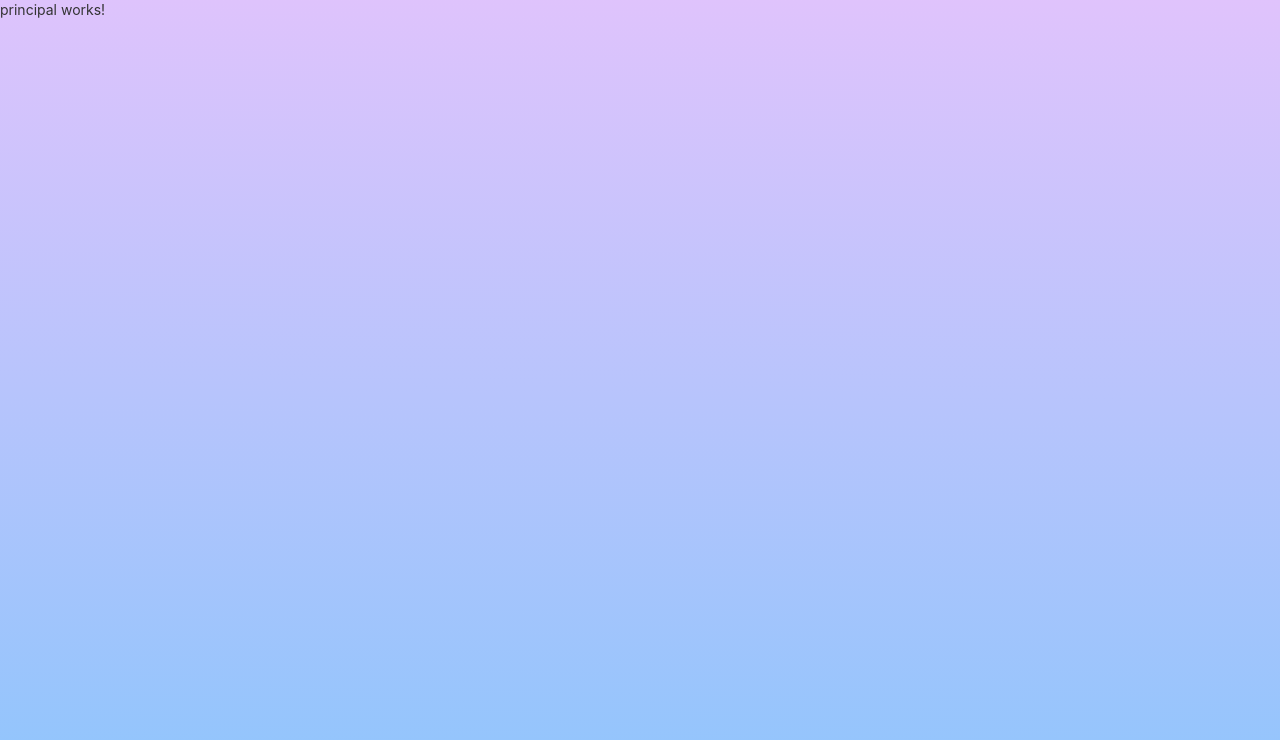
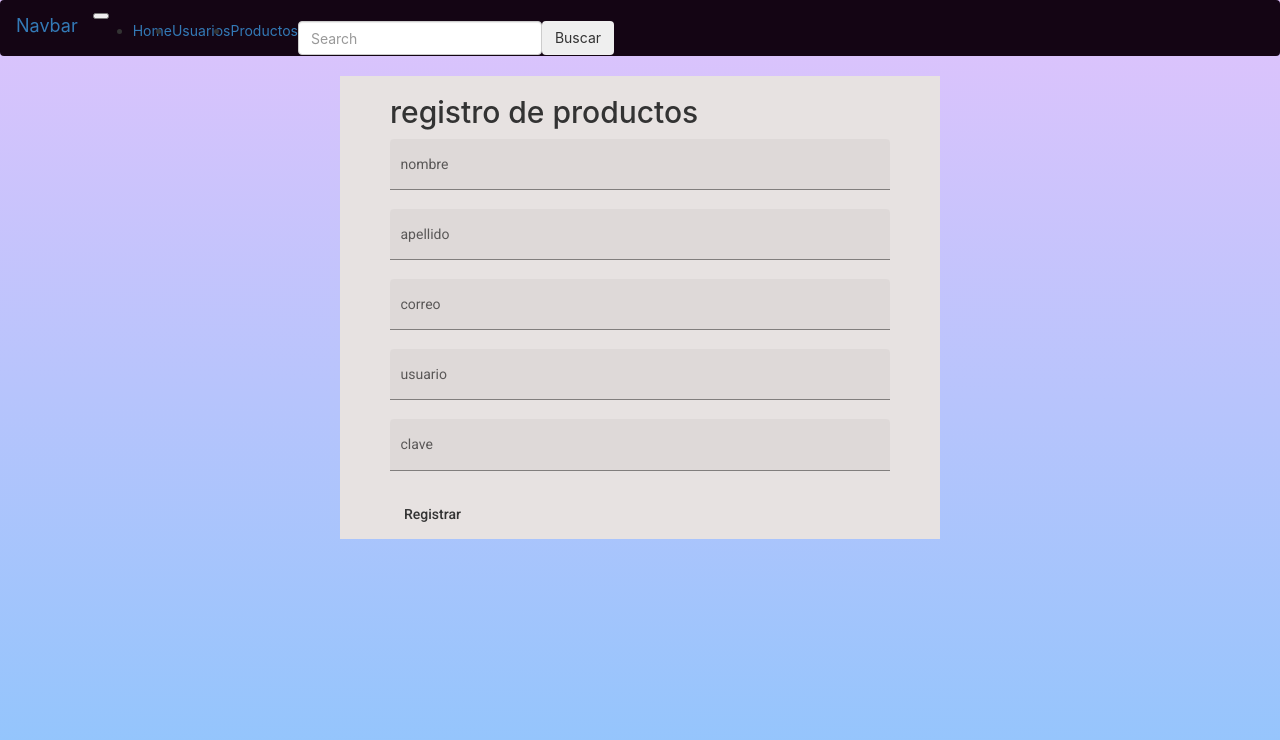
Before and after one commit to penayoalbi/MiTiendaConAngular, an Angular app: page /principal in a window 1280 px wide. Shown: the top 740 px of the page. Built offline with nearby package versions, Linux system fonts and the light colour scheme.

Commit message:
principal

```diff
--- a/src/app/Componentes/login/login.component.html
+++ b/src/app/Componentes/login/login.component.html
@@ -23,10 +23,10 @@
 
       <!-- Remind Passowrd -->
       <div id="formFooter">
-        <a class="underlineHover" href="#">Registrate!</a>
+        <a class="underlineHover" href="nuevo">Registrate!</a>
       </div>
       <div id="formFooter">
-        <a class="underlineHover" href="#">Recuperar Password?</a>
+        <a class="underlineHover" href="**">Recuperar Password?</a>
       </div>
 
     </div>
--- a/src/app/Componentes/principal/principal.component.css
+++ b/src/app/Componentes/principal/principal.component.css
@@ -0,0 +1,63 @@
+/*input[type=button], input[type=submit], input[type=reset]  {
+    padding: 10px 40px;
+    background-color: #56baed;
+    border: none;
+    color: white;
+    padding: 15px 80px;
+    text-align: center;
+    text-decoration: none;
+    display: inline-block;
+    text-transform: uppercase;
+    font-size: 13px;
+    -webkit-box-shadow: 0 10px 30px 0 rgba(95,186,233,0.4);
+    box-shadow: 0 10px 30px 0 rgba(95,186,233,0.4);
+    -webkit-border-radius: 5px 5px 5px 5px;
+    border-radius: 5px 5px 5px 5px;
+    margin: 5px 20px 40px 20px;
+    -webkit-transition: all 0.3s ease-in-out;
+    -moz-transition: all 0.3s ease-in-out;
+    -ms-transition: all 0.3s ease-in-out;
+    -o-transition: all 0.3s ease-in-out;
+    transition: all 0.3s ease-in-out;
+  }
+
+  input[type=button]:hover, input[type=submit]:hover, input[type=reset]:hover  {
+    background-color: #39ace7;
+  }
+
+input[type=button]:active, input[type=submit]:active, input[type=reset]:active  {
+    -moz-transform: scale(0.95);
+    -webkit-transform: scale(0.95);
+    -o-transform: scale(0.95);
+    -ms-transform: scale(0.95);
+    transform: scale(0.95);
+  }
+*/
+  .body{
+    display: flex;
+    height: 100%;
+    width: 100%;
+    max-width: 600px;
+    margin: 0 auto;
+    justify-content: center;
+    align-items: center;
+    background-color: #e7e2e1
+  }
+  .login-form {
+    min-width: 350px;
+    max-width: 500px;
+    width: 100%;
+  }
+  .login-form button {
+    padding: 0.5em 1em;
+    border: none;
+    cursor: pointer;
+  }
+
+  .full-width {
+    width: 100%;
+  }
+
+  .example-container .mat-form-field + .mat-form-field {
+    margin-left: 8px;
+  }
--- a/src/app/Componentes/principal/principal.component.html
+++ b/src/app/Componentes/principal/principal.component.html
@@ -1 +1,77 @@
-<p>principal works!</p>
+
+<nav class=" navbar navbar-light" style="background-color: #140514">
+  <button class="navbar-toggler" type="button" data-toggle="collapse" data-target="#navbarTogglerDemo03" aria-controls="navbarTogglerDemo03" value="Buscar" aria-expanded="false" aria-label="Toggle navigation">
+    <span class="navbar-toggler-icon"></span>
+  </button>
+  <a class="navbar-brand" href="#">Navbar</a>
+  <div class="collapse navbar-collapse" id="navbarTogglerDemo03">
+    <ul class="navbar-nav mr-auto mt-2 mt-lg-0">
+      <li class="nav-item active">
+        <a class="nav-link" href="#">Home <span class="sr-only">(current)</span></a>
+      </li>
+      <li class="nav-item">
+        <a class="nav-link" href="#">Usuarios</a>
+      </li>
+      <li class="nav-item">
+        <a class="nav-link disabled" href="#">Productos </a>
+
+
+      </li>
+    </ul>
+    <form class="form-inline my-2 my-lg-0">
+      <input class="form-control mr-sm-2" type="search" placeholder="Search" aria-label="Search">
+      <button class="btn btn-outline-success my-2 my-sm-0" type="button">Buscar</button>
+    </form>
+  </div>
+</nav>
+<!--
+<div>
+  <button mat-icon-button [matMenuTriggerFor]="menu" aria-label="Example icon-button with a menu">
+    <mat-icon>more_vert</mat-icon>
+  </button>
+  <mat-menu #menu="matMenu">
+    <button mat-menu-item>
+      <mat-icon>dialpad</mat-icon>
+      <span>Redial</span>
+    </button>
+    <button mat-menu-item disabled>
+      <mat-icon>voicemail</mat-icon>
+      <span>Check voice mail</span>
+    </button>
+    <button mat-menu-item>
+      <mat-icon>notifications_off</mat-icon>
+      <span>Disable alerts</span>
+    </button>
+  </mat-menu>
+</div>
+-->
+<div class="container fluid">
+  <div class="body">
+
+    <form action="" class="login-form">
+      <h2>registro de productos</h2>
+       <mat-form-field class="full-width" appearance="fill">
+         <mat-label>nombre</mat-label>
+         <input type="text"  matInput placeholder="Usuario">
+       </mat-form-field>
+       <mat-form-field class="full-width" appearance="fill">
+        <mat-label>apellido</mat-label>
+        <input type="text"  matInput placeholder="Apellido">
+        </mat-form-field>
+        <mat-form-field class="full-width" appearance="fill">
+          <mat-label>correo</mat-label>
+          <input type="email"  matInput placeholder="Correo">
+        </mat-form-field>
+        <mat-form-field class="full-width" appearance="fill">
+          <mat-label>usuario</mat-label>
+          <input type="text"  matInput placeholder="Usuario">
+        </mat-form-field>
+        <mat-form-field class="full-width" appearance="fill">
+          <mat-label>clave</mat-label>
+          <input type="password"  matInput placeholder="Clave">
+        </mat-form-field>
+        <button mat-button color="Primary">Registrar</button>
+     </form>
+  </div >
+
+</div>
--- a/src/app/Componentes/principal/principal.component.ts
+++ b/src/app/Componentes/principal/principal.component.ts
@@ -1,4 +1,7 @@
 import { Component, OnInit } from '@angular/core';
+import { ApiService } from 'src/app/servicios/api/api.service';
+
+
 
 @Component({
   selector: 'app-principal',
@@ -7,9 +10,10 @@ import { Component, OnInit } from '@angular/core';
 })
 export class PrincipalComponent implements OnInit {
 
-  constructor() { }
+  constructor( private api: ApiService) { }
 
   ngOnInit(): void {
   }
 
+
 }
--- a/src/app/Componentes/productos/editar/editar.component.html
+++ /dev/null
@@ -1 +0,0 @@
-<p>editar works!</p>
--- a/src/app/app-routing.module.ts
+++ b/src/app/app-routing.module.ts
@@ -5,7 +5,8 @@ import { LoginComponent } from './Componentes/login/login.component';
 import { NoEncontradoComponent } from './Componentes/no-encontrado/no-encontrado.component';
 import { NuevoComponent } from './Componentes/nuevo/nuevo.component';
 import { PrincipalComponent } from './Componentes/principal/principal.component';
-
+import { NuevoProductoComponent } from './Componentes/productos/nuevo-producto/nuevo-producto.component';
+import { ProductosComponent } from './Componentes/productos/productos/productos.component';
 
 const routes: Routes = [
  {path: '', redirectTo: 'login', pathMatch: 'full'},
@@ -13,7 +14,8 @@ const routes: Routes = [
  {path: 'principal',component: PrincipalComponent},
  {path: 'nuevo', component: NuevoComponent},
  {path: 'editar', component: EditarComponent},
- {path: '**', component: NoEncontradoComponent}
+ {path: 'producto', component: ProductosComponent},
+ {path: '**', component: NoEncontradoComponent},
 
 ];
 
@@ -23,4 +25,4 @@ const routes: Routes = [
   exports: [RouterModule]
 })
 export class AppRoutingModule { }
-export const  routingComponents =  [LoginComponent,PrincipalComponent, EditarComponent, NuevoComponent ]
+//export const  routingComponents =  [LoginComponent,PrincipalComponent, EditarComponent, NuevoComponent ]
```
Also changed, not shown: src/app/Componentes/productos/editar/editar.component.ts (deleted, +0 -15 lines), src/app/Componentes/productos/editar/editar.component.css (deleted), 1 other file (tests, documents, lock files or other folders).
